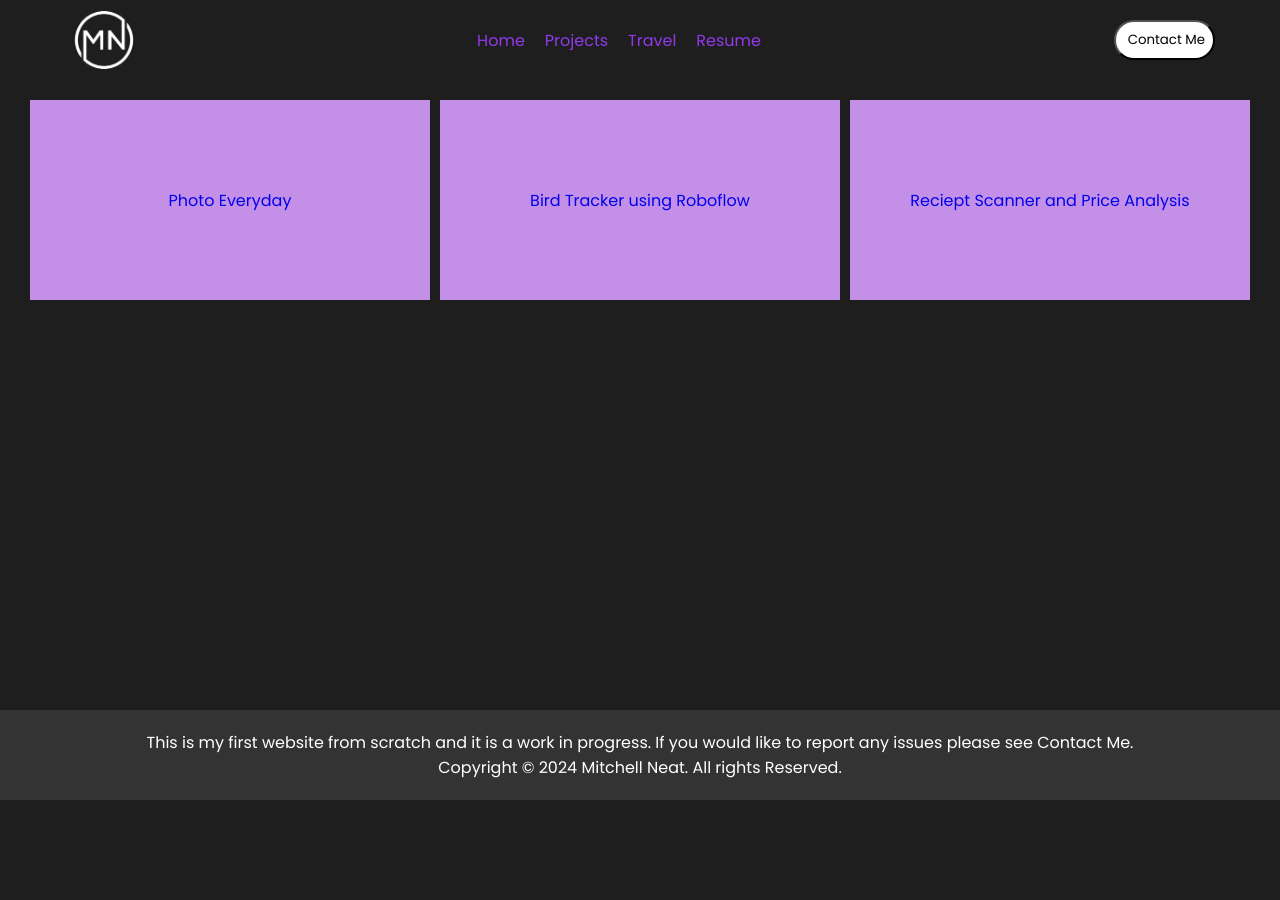
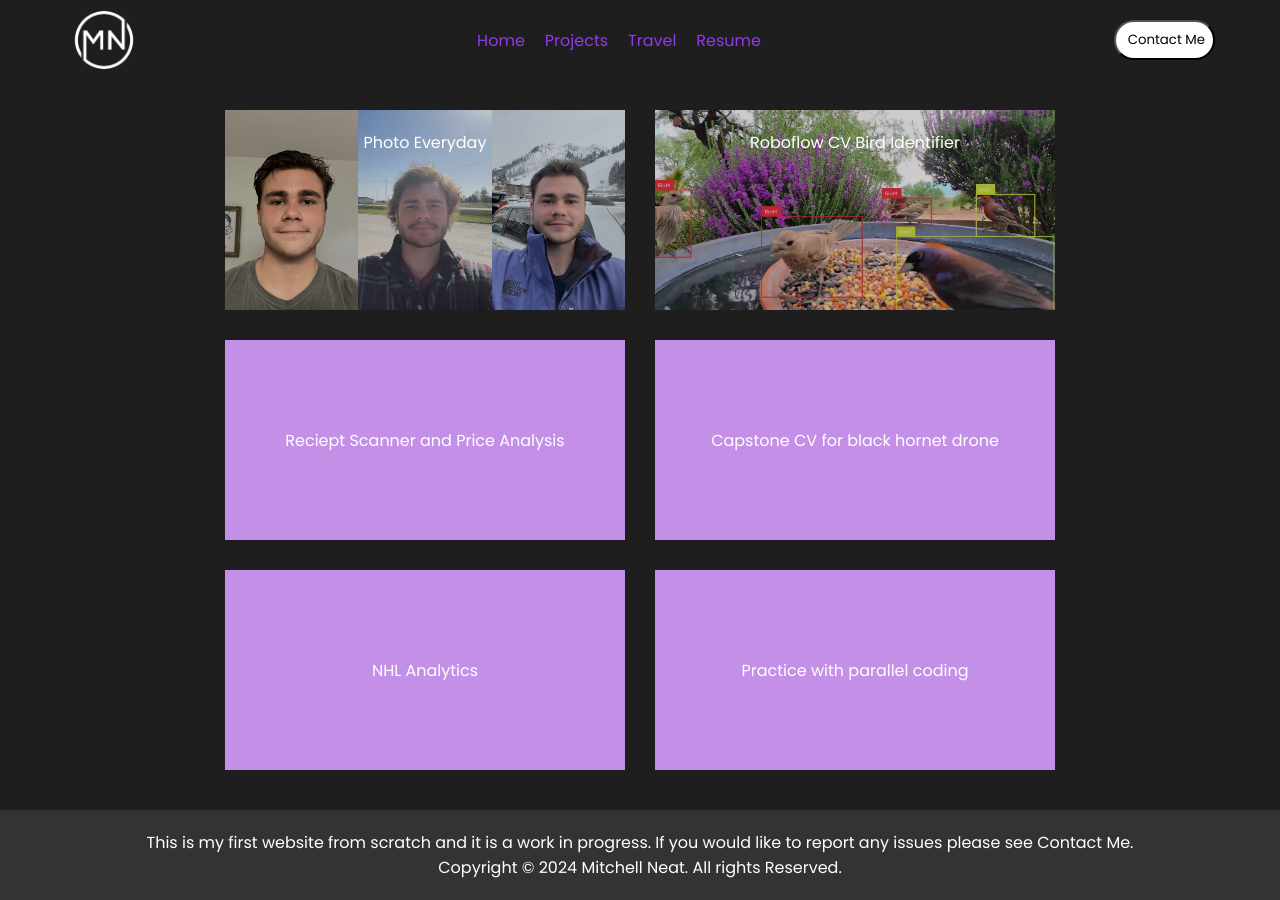
Before and after one commit to mitchneat/personalWebsite, a React (Create React App) app: page /projects in a window 1280 px wide. Before the commit the page ends 800 px from the top, so only its background shows below. Built offline with nearby package versions, Linux system fonts and the light colour scheme.

Commit message:
adding functionality for picture on project covers

```diff
--- a/src/components/comingSoon/comingSoon.js
+++ b/src/components/comingSoon/comingSoon.js
@@ -11,13 +11,12 @@ const ComingSoon = () => {
 
             <br/>
 
-            <h3>How to contact me</h3>
+            <h3>To learn more about it now contact me!</h3>
             <br/>
             <h4>Phone: 781-927-8680</h4>
             <h4>Email: MitchANeat@gmail.com</h4>
             <h4>LinkedIn: <a href="https://www.linkedin.com/in/mitchell-neat">Mitchell Neat</a></h4>
-            <br/>
-            <h4>Direct form coming soon!</h4>
+
 
 
         </div>
--- a/src/components/projects/projects.css
+++ b/src/components/projects/projects.css
@@ -16,11 +16,72 @@
 }
 
 
-.rectangle {
-    width: 400px; /* Adjust width as needed */
-    height: 200px; /* Adjust height as needed */
-    background-color: rgb(196, 144, 231); /* Adjust color as needed */
+/* .rectangle {
+    width: 400px;
+    height: 200px;
+    background-color: rgb(196, 144, 231);
     display: flex;
     justify-content: center;
     align-items: center;
-  }
+  } */
+
+  .rectangle {
+    width: 400px;
+    height: 200px;
+    /* border: 2px solid black;  */
+    display: flex;
+    align-items: center;
+    justify-content: center;
+    text-align: center;
+    margin: 10px;
+    position: relative;
+}
+
+.image-container {
+    position: relative;
+}
+
+.logoimage {
+  /* Styles for images */
+  position: absolute;
+  width: calc(100% / 3); /* Adjust width to fit three images */
+  height: 100%;
+  object-fit: cover; /* Ensure images cover the entire container */
+  filter: brightness(80%);
+}
+
+.logoimage:nth-child(1) {
+  left: 0;
+}
+
+.logoimage:nth-child(2) {
+  left: calc(100% / 3);
+}
+
+.logoimage:nth-child(3) {
+  left: calc(2 * (100% / 3));
+}
+.text-container {
+  /* Styles specific to containers with text */
+  background-color: rgb(196, 144, 231);
+}
+
+.projoverlayText {
+  position: absolute; /* Position text absolutely */
+  top: 10%; /* Position text vertically centered */
+  color: white;
+
+}
+
+.logoimage1 {
+  /* Styles for images */
+  position: absolute;
+  width: 100%;
+  height: 100%;
+  object-fit: cover; /* Ensure images cover the entire container */
+  filter: brightness(80%);
+}
+
+.projectLabel{
+  color: white;
+}
--- a/src/components/projects/projects.js
+++ b/src/components/projects/projects.js
@@ -1,30 +1,54 @@
 import React from 'react';
 import './projects.css';
 import { Link } from 'react-router-dom';
-
+import pic1 from '../../assets/photoStart.JPG';
+import pic3 from '../../assets/photoend1.JPG';
+import pic2 from '../../assets/photoend3.JPG';
+import pic4 from '../../assets/roboflowCover.png';
 
 const Projects = () => {
     return (
         <div className='image-page'>
 
             <Link to='/photoEveryday' className="image-link">
-                <div class="rectangle">
-                    <p>Photo Everyday</p>
+                <div class="rectangle image-container">
+                        <img src={pic1} alt="pic1" className="logoimage"/>
+                        <img src={pic3} alt="pic1" className="logoimage"/>
+                        <img src={pic2} alt="pic2" className="logoimage"/>
+                    <p class='projoverlayText'>Photo Everyday</p>
                 </div>
             </Link>
 
             <Link to='/robocv' className="image-link">
-                <div class="rectangle">
-                    <p>Bird Tracker using Roboflow</p>
+                <div class="rectangle image-container">
+                    <img src={pic4} alt="pic1" className="logoimage1"/>
+                    <p class='projoverlayText'>Roboflow CV Bird Identifier</p>
                 </div>
             </Link>
 
             <Link to='/comingSoon' className="image-link">
-                <div class="rectangle">
-                    <p>Reciept Scanner and Price Analysis</p>
+            <div class="rectangle text-container">
+                    <p className='projectLabel'>Reciept Scanner and Price Analysis</p>
                 </div>
             </Link>
 
+            <Link to='/comingSoon' className="image-link">
+            <div class="rectangle text-container">
+                    <p className='projectLabel'>Capstone CV for black hornet drone</p>
+                </div>
+            </Link>
+
+            <Link to='/comingSoon' className="image-link">
+            <div class="rectangle text-container">
+                    <p className='projectLabel'>NHL Analytics</p>
+                </div>
+            </Link>
+
+            <Link to='/comingSoon' className="image-link">
+            <div class="rectangle text-container">
+                    <p className='projectLabel'>Practice with parallel coding</p>
+                </div>
+            </Link>
 
 
         </div>
```
Also changed, not shown: src/assets/roboflowCover.png (added).
